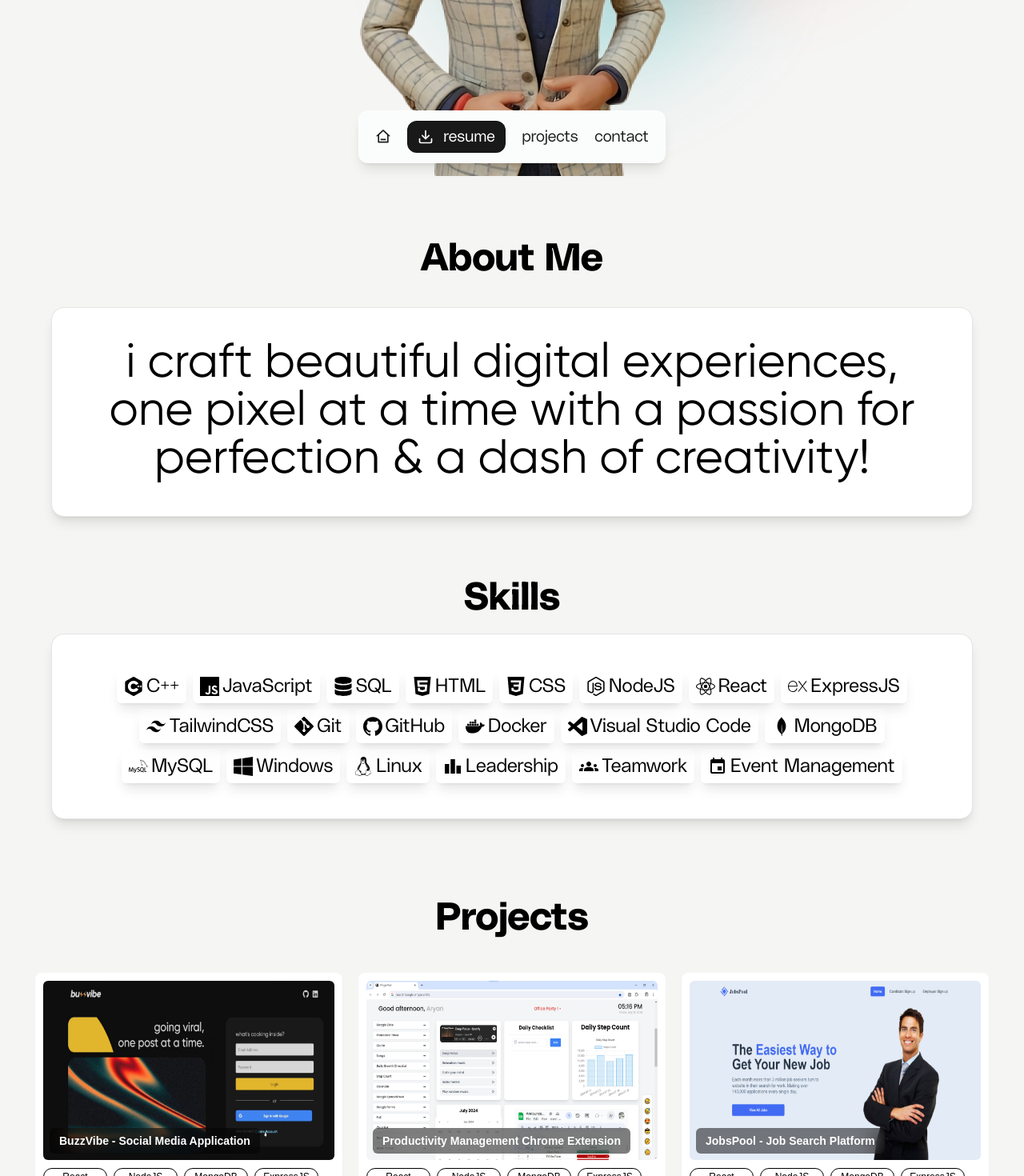
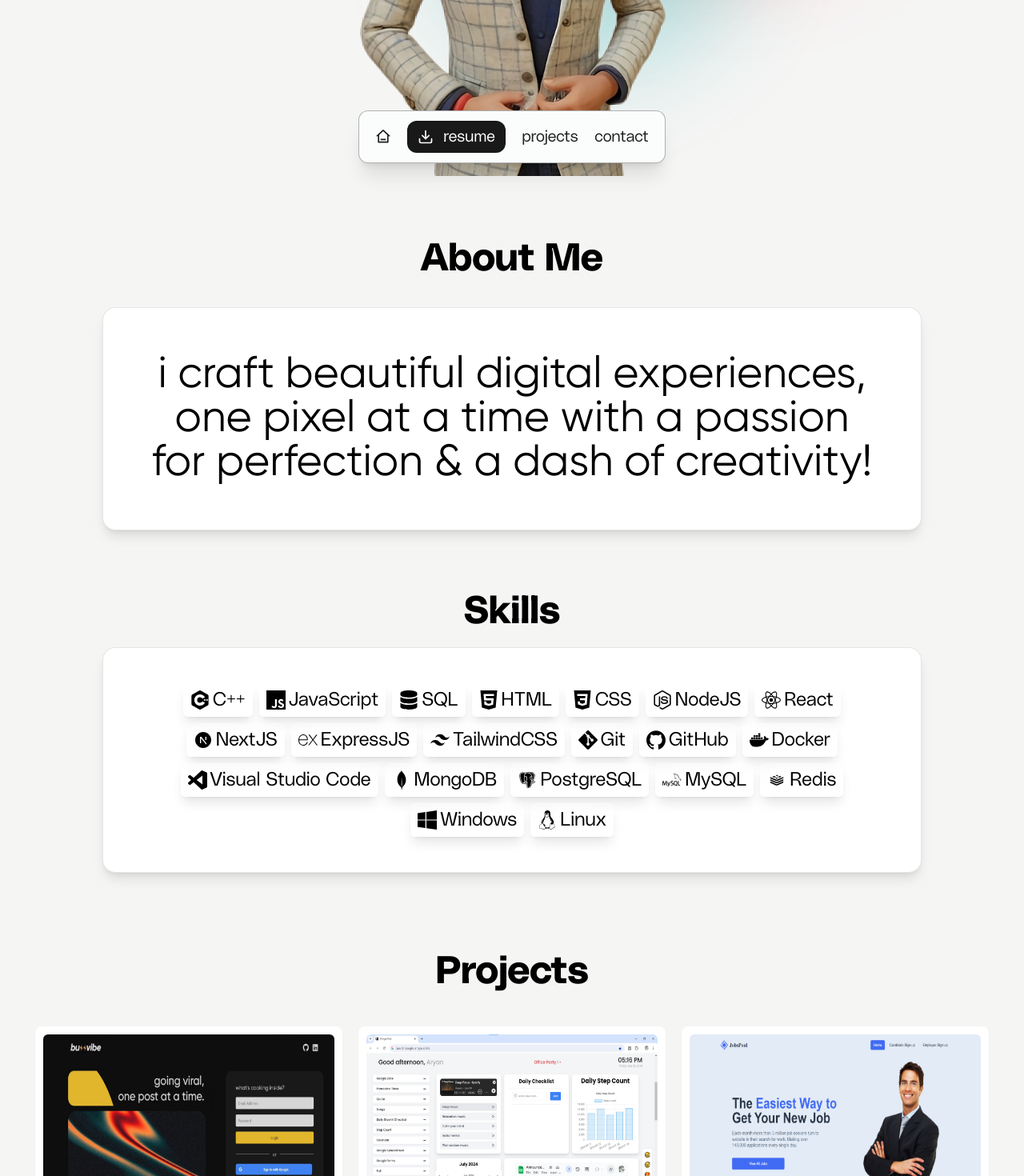
Before and after one commit to aryanploxxx/Portfolio-Website, a React (Vite) app in the folder Client/: page / in a window 1280 px wide. Shown: the part 580-2050 px from the top of the page at 80% size. Built offline with nearby package versions, Linux system fonts and the light colour scheme.

Commit message:
more responsive

```diff
--- a/Client/src/components/AboutMe/AboutMe.css
+++ b/Client/src/components/AboutMe/AboutMe.css
@@ -56,7 +56,7 @@
   @media only screen and (min-width: 1200px) {
     /* Styles for extra large devices go here */
     .about-me-description {
-        font-size: 60px;
+        font-size: 55px;
         line-height: 68px;
         font-weight: 700;
 
--- a/Client/src/components/AboutMe/AboutMe.jsx
+++ b/Client/src/components/AboutMe/AboutMe.jsx
@@ -2,13 +2,13 @@ import "./AboutMe.css"
 
 const AboutMe = () => {
   return (
-    <div className="about-me-container flex flex-col flex-wrap justify-center items-center gap-9 w-[90%] text-white">
+    <div className="about-me-container flex flex-col flex-wrap justify-center items-center gap-9 w-[80%] text-white">
 
       <p className="about-me-title PolySansBulky text-5xl flex flex-row justify-center items-center text-black">
         About Me
       </p>
 
-      <p className="about-me-description border border-black/10 p-10 rounded-2xl bg-white font-['Gilroy'] font-normal leading-none text-center w-full text-black shadow-lg">
+      <p className="about-me-description border border-black/10 p-14 rounded-2xl bg-white font-['Gilroy'] font-normal leading-none text-center w-full text-black shadow-lg">
         i craft <span className="">beautiful digital experiences, </span>one pixel at a time with a passion for perfection & a dash of creativity!
       </p>
 
--- a/Client/src/components/AboutMe/Skills.jsx
+++ b/Client/src/components/AboutMe/Skills.jsx
@@ -1,7 +1,10 @@
 import SkillTab from "./SkillTab"
 import { SiCplusplus, SiJavascript, SiMysql, SiHtml5, SiCss3, SiNodedotjs, SiReact, SiExpress, SiTailwindcss, SiGit, SiGithub, SiDocker, SiVisualstudiocode, SiMongodb, SiWindows, SiLinux } from 'react-icons/si'
 import { FaDatabase } from 'react-icons/fa'
-import { MdLeaderboard, MdGroups, MdEvent } from 'react-icons/md'
+import { BiLogoPostgresql } from "react-icons/bi";
+import { DiRedis } from "react-icons/di";
+import { RiNextjsFill } from "react-icons/ri";
+
 import "./AboutMe.css"
 
 const Skills = () => {
@@ -13,6 +16,7 @@ const Skills = () => {
         { name: "CSS", icon: SiCss3 },
         { name: "NodeJS", icon: SiNodedotjs },
         { name: "React", icon: SiReact },
+        { name: "NextJS", icon: RiNextjsFill },
         { name: "ExpressJS", icon: SiExpress },
         { name: "TailwindCSS", icon: SiTailwindcss },
         { name: "Git", icon: SiGit },
@@ -20,16 +24,15 @@ const Skills = () => {
         { name: "Docker", icon: SiDocker },
         { name: "Visual Studio Code", icon: SiVisualstudiocode },
         { name: "MongoDB", icon: SiMongodb },
+        { name: "PostgreSQL", icon: BiLogoPostgresql },
         { name: "MySQL", icon: SiMysql },
+        { name: "Redis", icon: DiRedis },
         { name: "Windows", icon: SiWindows },
         { name: "Linux", icon: SiLinux },
-        { name: "Leadership", icon: MdLeaderboard },
-        { name: "Teamwork", icon: MdGroups },
-        { name: "Event Management", icon: MdEvent }
     ]
 
     return (
-        <div className="flex flex-col flex-wrap justify-center items-left gap-5 text-black w-[90%]">
+        <div className="flex flex-col flex-wrap justify-center items-left gap-5 text-black w-[80%]">
             <p className="mt-[70px] about-me-title PolySansBulky text-5xl flex flex-row justify-center items-center text-black">
             Skills
             </p>
--- a/Client/src/components/BottomNavbar/BottomNavbar.jsx
+++ b/Client/src/components/BottomNavbar/BottomNavbar.jsx
@@ -5,7 +5,7 @@ import { Link } from 'react-scroll';
 
 const BottomNavbar = () => {
   return (
-    <div className="bottom-navbar PolySansSlim flex flex-row justify-between items-center text-[#1d1d1d] px-5 py-3 border border-white/30 rounded-xl bg-[#fbfdfd] backdrop-blur-lg shadow-lg">
+    <div className="bottom-navbar border border-black/30 PolySansSlim flex flex-row justify-between items-center text-[#1d1d1d] px-5 py-3 rounded-xl bg-[#fbfdfd] backdrop-blur-lg shadow-xl">
 
         <Link to="home" smooth={true} duration={500}>
           <RiHome3Line className="navbar-icon text-2xl cursor-pointer"/>
--- a/Client/src/components/ContactMe/ContactMe.css
+++ b/Client/src/components/ContactMe/ContactMe.css
@@ -1,6 +1,12 @@
 /* Extra small devices (phones, 600px and down) */
 @media only screen and (max-width: 600px) {
 /* Styles for extra small devices go here */
+
+    .contact-me-container {
+        border-radius: 2rem !important;
+        background-size: cover !important;
+    }
+
     .contact-me-description {
         font-size: 1.3rem !important;
         line-height: 1.75rem !important;
--- a/Client/src/components/HeroSection/LandingPage.jsx
+++ b/Client/src/components/HeroSection/LandingPage.jsx
@@ -17,7 +17,7 @@ const LandingPage = () => {
 
   return (
     <div className="overflow-hidden h-screen w-screen text-7xl" style={defineBG}>
-      <div className='overflow-hidden flex flex-col w-full justify-center items-center'>
+      <div className='relative overflow-hidden flex flex-col w-full justify-center items-center'>
 
         <div className='flex flex-col justify-center items-center relative top-14 w-full'>
 
```
